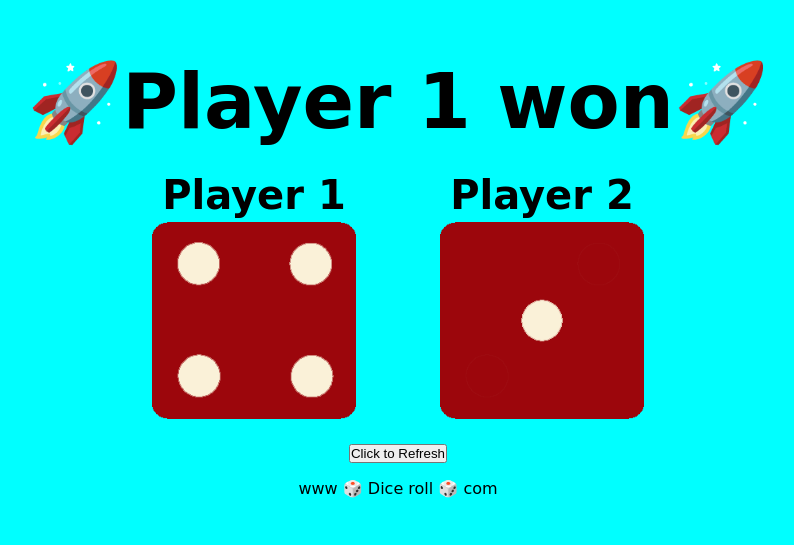
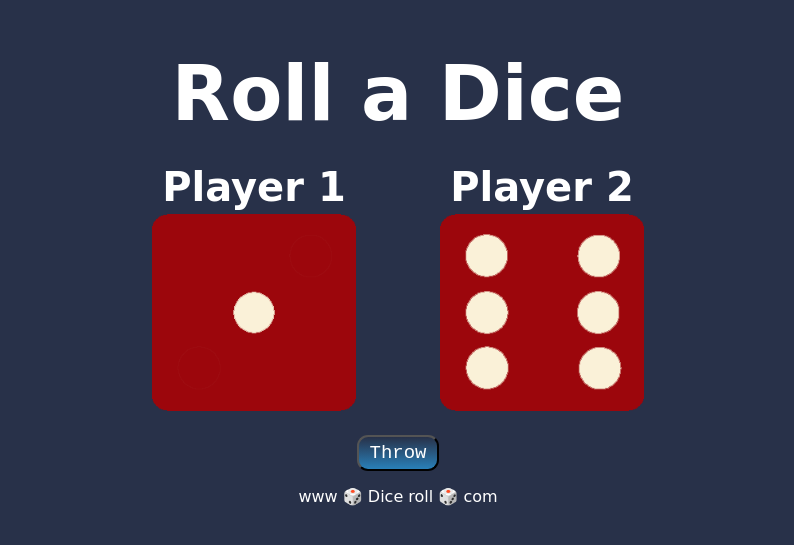
Before and after one commit to AmanRaj5149/Dice-challange, a plain HTML site: page index.html in a window 1280 px wide. Shown: the part 127-672 px from the top of the page, without its empty margins (242-1036 px from the left). Drawn offline with nearby package versions, Linux system fonts and the light colour scheme; a web font is replaced by a local one.

Commit message:
add j-query

```diff
--- a/index.css
+++ /dev/null
@@ -1,54 +0,0 @@
-*{
-    margin: 0;
-    padding: 0;
-    box-sizing: border-box;
-}
-
-body{
-    background-color: aqua;
-    font-family: 'Fascinate', cursive;
-
-   display: flex;
-   flex-direction: column;
-   align-items: center;
-   justify-content: center;
-   height: 100vh;
-}
-h1{
-    font-family: 'Fascinate', cursive;
-    font-size: 4.75rem;
-    margin: 1rem 0 1rem;
-    line-height: 1;
-}
-footer{
-    margin-top: 1rem;
-}
-
-.container{
-   text-align: center;
-}
-.card{
-    display: flex;
-    align-items: center;
-    justify-content: center;
-}
-.box{
-    margin: 1rem 1rem 1rem 1rem;
-}
-.box img{
-    width: 80%;
-    height: 80%;
-}
-.box h3{
- font-size: 2.5rem;
-}
-
-@media (max-width: 410px){
-    .card{
-        display: flex;
-        flex-direction: column;
-    }
-    h1{
-        font-size: 3rem;
-    }
-}
--- a/index.html
+++ b/index.html
@@ -1,38 +1,35 @@
 <!DOCTYPE html>
-<html lang="en">
+<html lang="en" dir="ltr">
   <head>
-    <meta charset="UTF-8">
-    <meta http-equiv="X-UA-Compatible" content="IE=edge">
-    <meta name="viewport" content="width=device-width, initial-scale=1.0">
-    <link rel="stylesheet" href="index.css">
+    <meta charset="utf-8">
     <link href="https://fonts.googleapis.com/css2?family=Fascinate&family=Outfit:wght@300;400;600&display=swap" rel="stylesheet">
+    <link rel="stylesheet" href="styles.css">
     <title>Dice rollon</title>
   </head>
-<body>
+  <body class="verticalflex">
 
-    <div class="container">
-        <h1 class="heading">Refresh me</h1>
+      <div class="container verticalflex">
+          <h1 class="heading">Roll a Dice</h1>
 
           <div class="card">
 
               <div class="box">
                   <h3>Player 1</h3>
-                <img class="dice-img" src="images/dice1.png" alt="">
+                  <img class="dice-img1" src="images/dice1.png" alt="">
               </div>
               <div class="box">
                   <h3>Player 2</h3>
-                <img class="dice-img" src="images/dice6.png" alt="">
+                  <img class="dice-img2" src="images/dice6.png" alt="">
               </div>
 
           </div>
-        <button>Click to Refresh</button>
+          <button class="btn">Throw</button>
       </div>
 
       <footer>
           www 🎲 Dice roll 🎲 com
       </footer>
-
       <script src="https://ajax.googleapis.com/ajax/libs/jquery/3.6.0/jquery.min.js"></script>
-    <script src="index.js"></script>
+      <script src="index.js" charset="utf-8"></script>
   </body>
 </html>
--- a/index.js
+++ b/index.js
@@ -1,14 +1,35 @@
 /*-----------------------------Plain-Javascript------------------------------------------*/
+// let random1 = Math.floor( (Math.random() * 6) + 1 );
+// let random2 = Math.floor( (Math.random() * 6) + 1 );
+//
+// if( random1 > random2){
+//     document.getElementsByClassName("heading")[0].textContent = "🚀Player 1 won🚀";
+// }else if(random2 > random1){
+//     document.getElementsByClassName("heading")[0].textContent = "🎌Player 2 won🎌";
+// }else{
+//     document.getElementsByClassName("heading")[0].textContent = "🎏Draw🎏";
+// }
+//
+// document.getElementsByClassName("dice-img")[0].setAttribute("src", `images/dice${random1}.png`);
+// document.getElementsByClassName("dice-img")[1].setAttribute("src", `images/dice${random2}.png`);
+
+
+/*-----------------------------J-QUERY------------------------------------------*/
+
+$("button").on("click", () =>{
+
     let random1 = Math.floor( (Math.random() * 6) + 1 );
     let random2 = Math.floor( (Math.random() * 6) + 1 );
 
     if( random1 > random2){
-    document.getElementsByClassName("heading")[0].textContent = "🚀Player 1 won🚀";
+       $(".heading").text("🚀Player 1 wins🚀");
     }else if(random2 > random1){
-    document.getElementsByClassName("heading")[0].textContent = "🎌Player 2 won🎌";
+        $(".heading").text("🎌Player 2 wins🎌");
     }else{
-    document.getElementsByClassName("heading")[0].textContent = "🎏Draw🎏";
+        $(".heading").text("🎏Draw🎏");
     }
 
-document.getElementsByClassName("dice-img")[0].setAttribute("src", `images/dice${random1}.png`);
-document.getElementsByClassName("dice-img")[1].setAttribute("src", `images/dice${random2}.png`);
+    $(".dice-img1").attr("src", `images/dice${random1}.png`);
+    $(".dice-img2").attr("src", `images/dice${random2}.png`);
+
+});
--- /dev/null
+++ b/styles.css
@@ -0,0 +1,69 @@
+*{
+    margin: 0;
+    padding: 0;
+    box-sizing: border-box;
+}
+
+body{
+   background-color: #283149;
+   font-family: 'Fascinate', cursive;
+   color: #fff;
+   height: 100vh;
+   text-align: center;
+}
+h1{
+    font-size: 4.75rem;
+    margin: 1rem 0 1rem;
+    line-height: 1;
+}
+footer{
+    margin-top: 1rem;
+}
+.verticalflex{
+  display: flex;
+  flex-direction: column;
+  align-items: center;
+  justify-content: center;
+}
+.card{
+    display: flex;
+    align-items: center;
+    justify-content: center;
+}
+.box{
+    margin: 1rem;
+}
+.box img{
+    width: 80%;
+    height: 80%;
+}
+.box h3{
+ font-size: 2.5rem;
+}
+
+.btn {
+  background: #283149;
+  background-image: -webkit-linear-gradient(top, #283149, #2980b9);
+  background-image: -moz-linear-gradient(top, #283149, #2980b9);
+  background-image: -ms-linear-gradient(top, #283149, #2980b9);
+  background-image: -o-linear-gradient(top, #283149, #2980b9);
+  background-image: linear-gradient(to bottom, #283149, #2980b9);
+  -webkit-border-radius: 11;
+  -moz-border-radius: 11;
+  border-radius: 11px;
+  font-family: Courier New;
+  color: #ffffff;
+  font-size: 19px;
+  padding: 5px 10px 5px 10px;
+  text-decoration: none;
+}
+
+.btn:hover {
+  background: #283149;
+  background-image: -webkit-linear-gradient(top, #283149, #3498db);
+  background-image: -moz-linear-gradient(top, #283149, #3498db);
+  background-image: -ms-linear-gradient(top, #283149, #3498db);
+  background-image: -o-linear-gradient(top, #283149, #3498db);
+  background-image: linear-gradient(to bottom, #283149, #3498db);
+  text-decoration: none;
+}
```
Also changed, not shown: 1 other file. Lines whose indentation alone changed are shown as unchanged.
